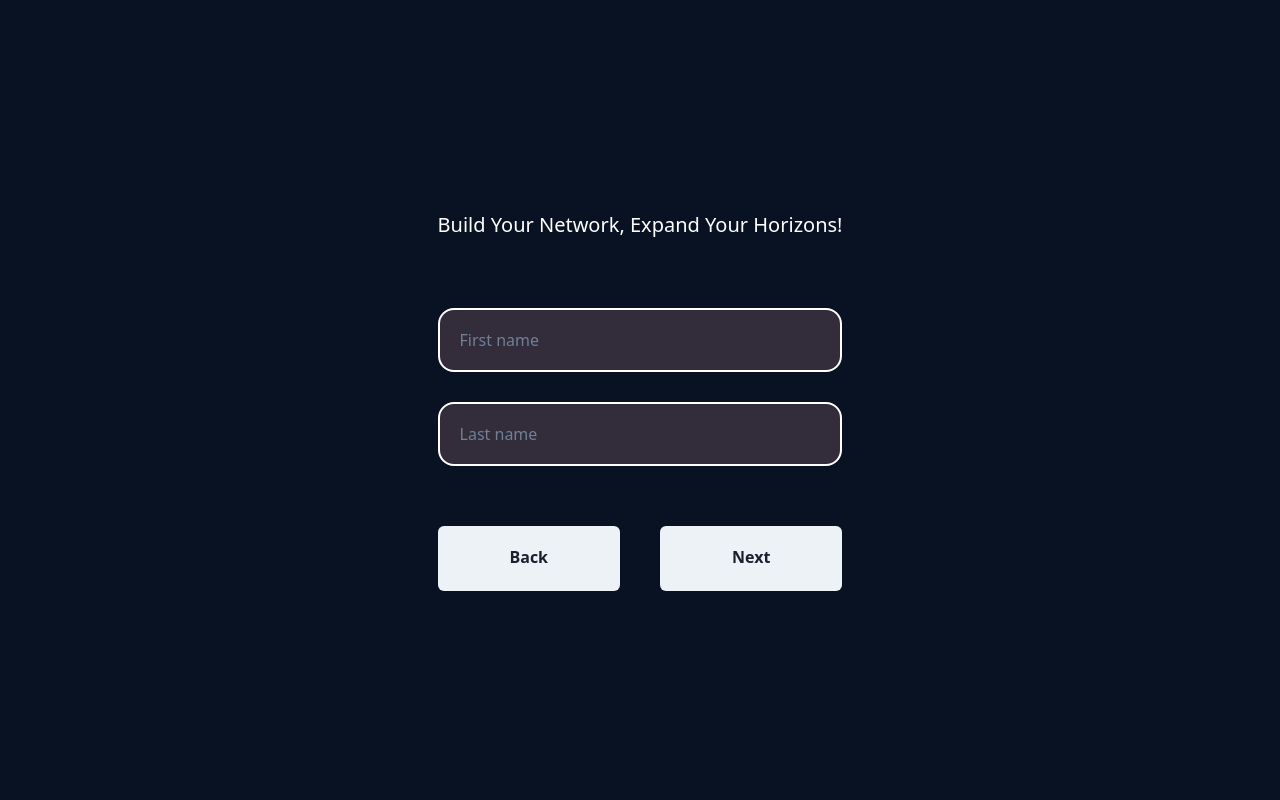
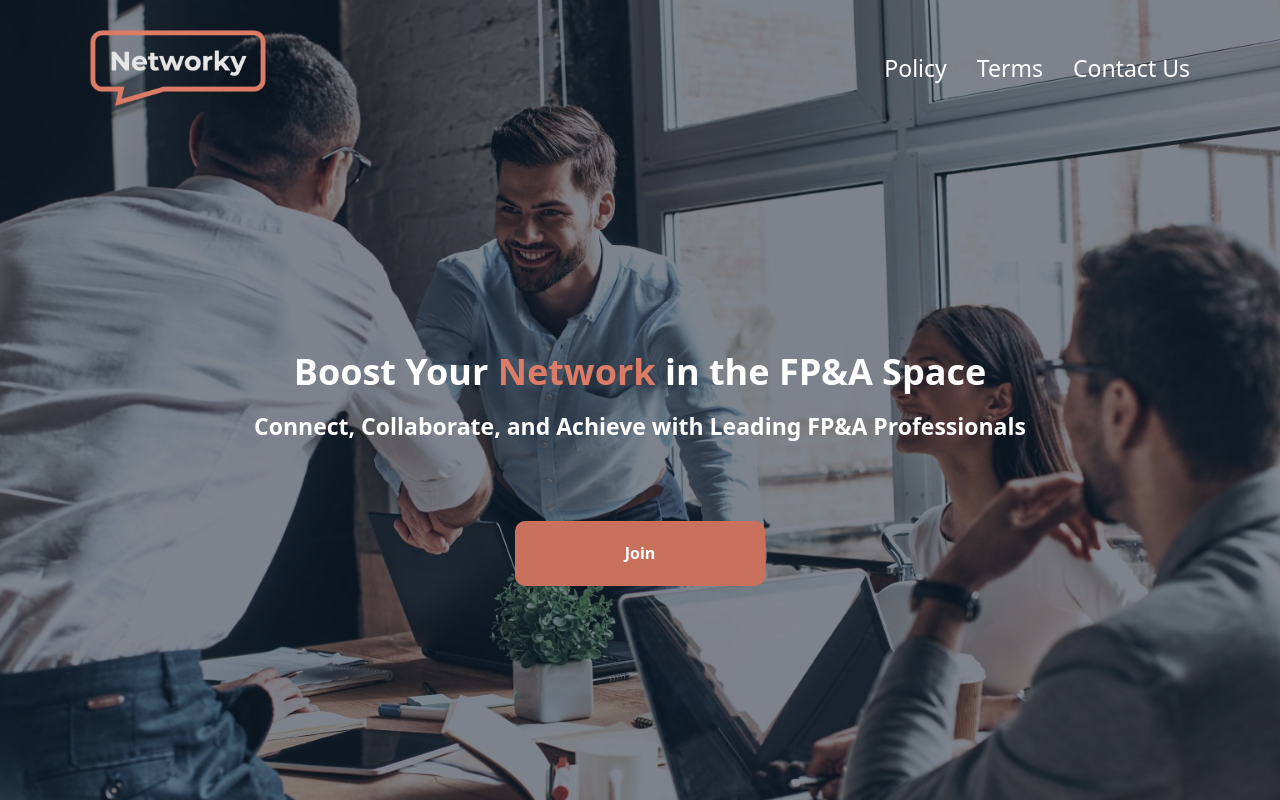
Before and after one commit to Ramilko37/quiz, a React (Create React App) app: page / in a window 1280 px wide. Built offline with nearby package versions, Linux system fonts and the light colour scheme.

Commit message:
added welcome page

```diff
--- a/src/App.tsx
+++ b/src/App.tsx
@@ -1,11 +1,36 @@
+import { useState } from 'react'
 import './App.css'
 import Survey from './components/Survey'
 import { Flex } from '@chakra-ui/react'
+import { Welcome } from './views/Welcome'
+
+export enum PageState {
+  Welcome,
+  Onboarding,
+  Quiz,
+}
 
 function App() {
+  const [pageState, setPageState] = useState<PageState>(PageState.Welcome)
+
+  const handlePageState = (pageState: PageState) => {
+    setPageState(pageState)
+  }
+
+  const content = () => {
+    switch (pageState) {
+      case PageState.Welcome:
+        return <Welcome handlePageState={handlePageState} />
+      case PageState.Onboarding:
+        return <Welcome handlePageState={handlePageState} />
+      case PageState.Quiz:
+        return <Survey />
+    }
+  }
+
   return (
     <Flex w={'100%'} h={'100dvh'} background={'BgColor'} justify={'center'} alignItems={'center'}>
-      <Survey />
+      {content()}
     </Flex>
   )
 }
--- a/src/components/Survey.tsx
+++ b/src/components/Survey.tsx
@@ -18,7 +18,7 @@ function Survey() {
   const stepData = surveyData[currentStep as keyof typeof surveyData]
 
   return (
-    <Flex direction={'column'} gap={'60px'}>
+    <Flex maxW={'500px'} direction={'column'} gap={'60px'}>
       <Question title={stepData.title} text={stepData.text} />
       <Flex direction={'column'} gap={'30px'}>
         <Options options={stepData.options} />
@@ -53,18 +53,19 @@ function Options({ options, ...props }: IOptionsProps) {
           throw new Error('Function not implemented.')
         }}
       >
+        {option.type === 'input' ? (
           <InputComponent
             variant={'primary'}
             type="text"
             name={option.name}
-          placeholder={option.placeholder}
+            placeholder={option.name[0].toUpperCase() + option.name.slice(1)}
             onChange={() => {}}
           />
+        ) : (
+          <InputComponent variant={'primary'} type="checkbox" name={'Surname'} onChange={undefined} />
+        )}
       </Formik>
 
-      {/* {option.type === 'checkbox' && (
-        <Input variant={'primary'} type="checkbox" name={'Surname'} onChange={undefined} />
-      )} */}
       {/* Add other option types as necessary */}
     </>
   ))
--- a/src/data.ts
+++ b/src/data.ts
@@ -77,14 +77,14 @@ export const surveyData: SurveyDataType = {
     ],
   },
   2: {
-    title: 'Social Network Link',
-    text: 'You can provide a direct link to a specific post about yourself or an interview – something that enables a person to get to know you before the first meeting.',
-    url: '/survey/social',
+    title: 'What is your location?',
+    text: 'Share your location to connect with relevant professionals in your area, enhancing local networking opportunities.',
+    url: '/survey/location',
     options: [
       {
         id: 2,
         survey_question_id: 2,
-        name: 'social',
+        name: 'Location',
         text: 'Social Network Link',
         type: 'input',
         value: '',
--- /dev/null
+++ b/src/views/Welcome.tsx
@@ -0,0 +1,74 @@
+import { Flex, Image, HStack, Link, Heading, Button } from '@chakra-ui/react'
+import QuizLogo from '../images/QuizLogo.svg'
+import quizBgImage from '../images/quizBgImage.jpg'
+import { PageState } from 'src/App'
+
+interface IWelcomeProps {
+  handlePageState: (pageState: PageState) => void
+}
+
+export const Welcome = ({ handlePageState }: IWelcomeProps) => {
+  return (
+    <Flex w={'100%'} h={'100%'} direction={'column'}>
+      <Flex
+        position={'absolute'}
+        top={0}
+        left={0}
+        w={'100%'}
+        h={'100%'}
+        backgroundImage={quizBgImage}
+        bgSize={'cover'}
+        bgRepeat={'no-repeat'}
+        opacity={'0.5'}
+      />
+      <Flex
+        zIndex={100}
+        padding={'30px 90px 30px'}
+        w={'100%'}
+        h={'fit-content'}
+        justify={'space-between'}
+        bg={'transparent'}
+      >
+        <Image src={QuizLogo} />
+        <HStack gap={'30px'}>
+          <Link fontSize={'23px'} color={'#fff'}>
+            Policy
+          </Link>
+          <Link fontSize={'23px'} color={'#fff'}>
+            Terms
+          </Link>
+          <Link fontSize={'23px'} color={'#fff'}>
+            {' '}
+            Contact Us
+          </Link>
+        </HStack>
+      </Flex>
+
+      <Flex
+        alignItems={'center'}
+        textAlign={'center'}
+        justify={'center'}
+        zIndex={100}
+        direction={'column'}
+        w={'80%'}
+        m={'auto'}
+        gap={'20px'}
+      >
+        <Heading color={'#fff'} as={'h1'}>
+          Boost Your{' '}
+          <Heading as="span" color={'#DD7C66'}>
+            Network
+          </Heading>{' '}
+          in the FP&A Space
+        </Heading>
+        <Heading fontSize={'23px'} color={'#fff'} as={'h3'}>
+          Connect, Collaborate, and Achieve with Leading FP&A Professionals
+        </Heading>
+
+        <Button borderRadius={'10px'} mt={'60px'} w={'250px'} h={'65px'} bg={'#C9715D'} color={'#fff'}>
+          Join
+        </Button>
+      </Flex>
+    </Flex>
+  )
+}
```
Also changed, not shown: custom.d.ts (added, +9 -0 lines), tsconfig.json (+18 -9 lines), src/images/QuizLogo.svg (added), src/images/quizBgImage.jpg (added). Lines whose indentation alone changed are shown as unchanged.
